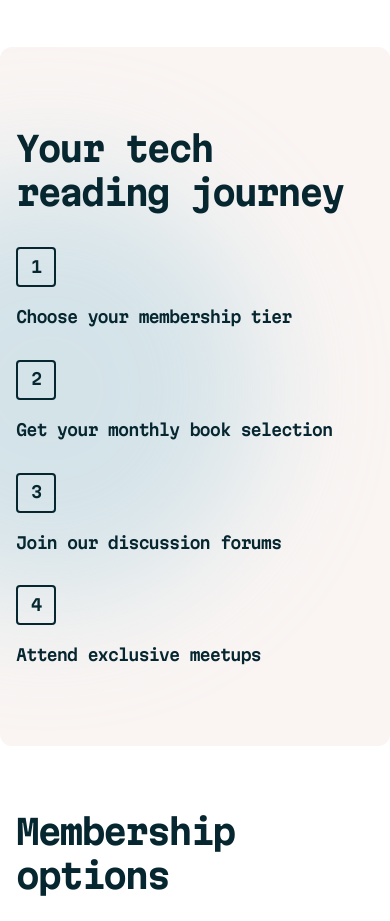
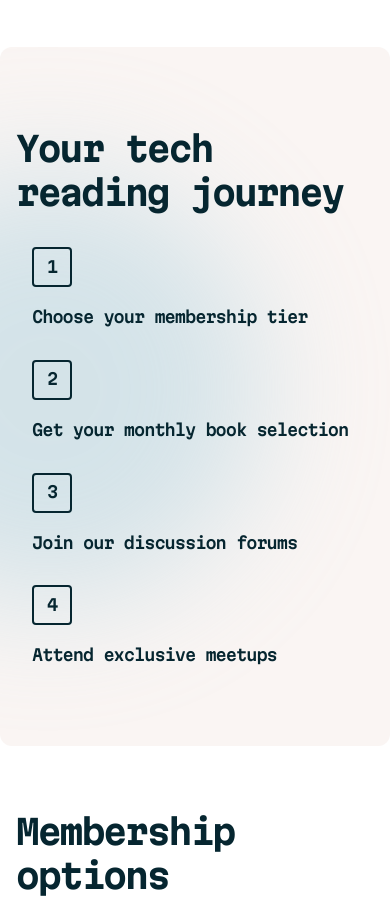
Before and after one commit to phwnganh/tech-book-club-landing-page, a React (Vite) app: page / in a window 390 px wide. Shown: the part 2640-3561 px from the top of the page. Built offline with nearby package versions, Linux system fonts and the light colour scheme.

Commit message:
fix: padding spacing of reading journey section

```diff
--- a/src/components/ReadingJourneySection.jsx
+++ b/src/components/ReadingJourneySection.jsx
@@ -20,9 +20,9 @@ const ReadingJourneySection = () => {
     ]
     return (
         <section className={"max-w-292.5 mx-auto py-20 px-4 sm:px-8 md:px-0 bg-neutral-100 rounded-12 bg-[url(./assets/images/pattern-glow.svg)] bg-no-repeat bg-top-right bg-size-[684px_684px]"}>
-            <div className={"max-w-262.5 flex flex-col gap-8 sm:gap-12 md:gap-16 justify-center"}>
+            <div className={"flex flex-col gap-8 sm:gap-12 md:gap-16 justify-center"}>
                     <h1 className={"text-preset-2-mobile-font-size sm:text-preset-2-font-size font-preset-text-2-font-family font-preset-2-font-weight leading-preset-2-line-height tracking-preset-2-letter-spacing text-neutral-900 text-start md:text-center"}>Your tech reading journey</h1>
-                    <div className={"flex flex-col md:flex-row gap-8 sm:gap-10 md:gap-12"}>
+                    <div className={"flex flex-col md:flex-row gap-8 sm:gap-10 md:gap-12 px-4 sm:px-8 md:px-15"}>
                     {READING_JOURNEY_ITEMS.map((item, index) => {
                         const isLast = index === READING_JOURNEY_ITEMS.length - 1;
                         return (
```
